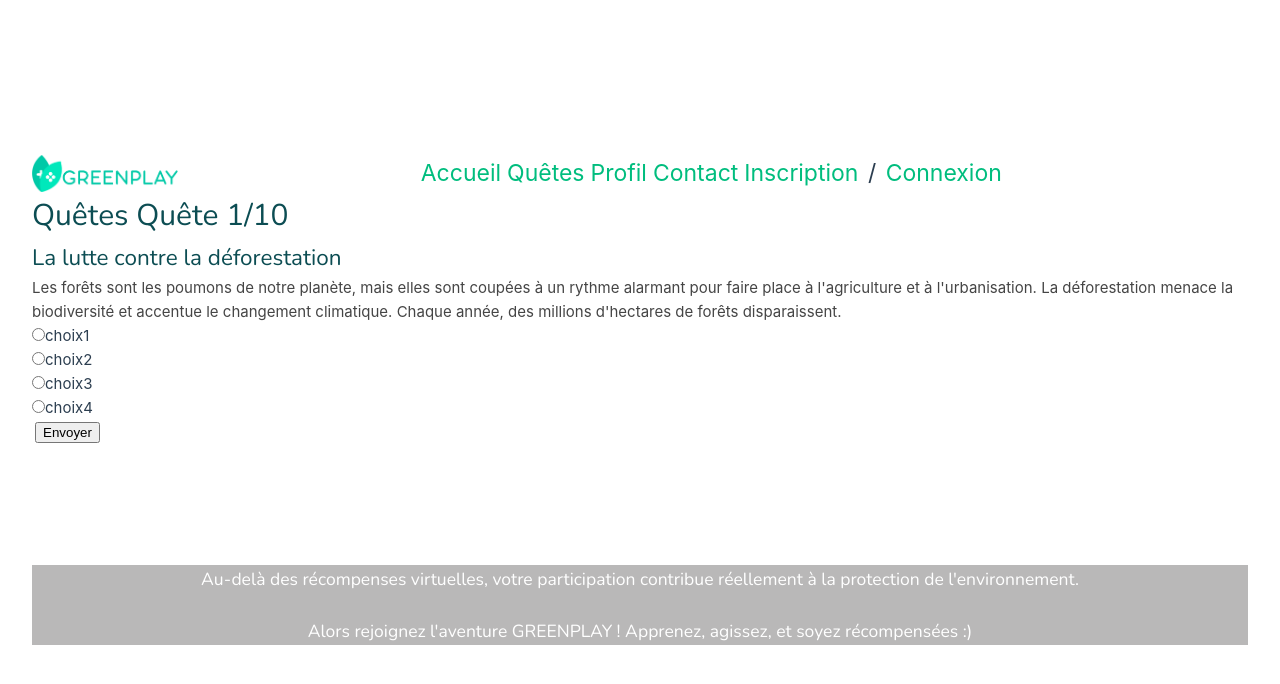
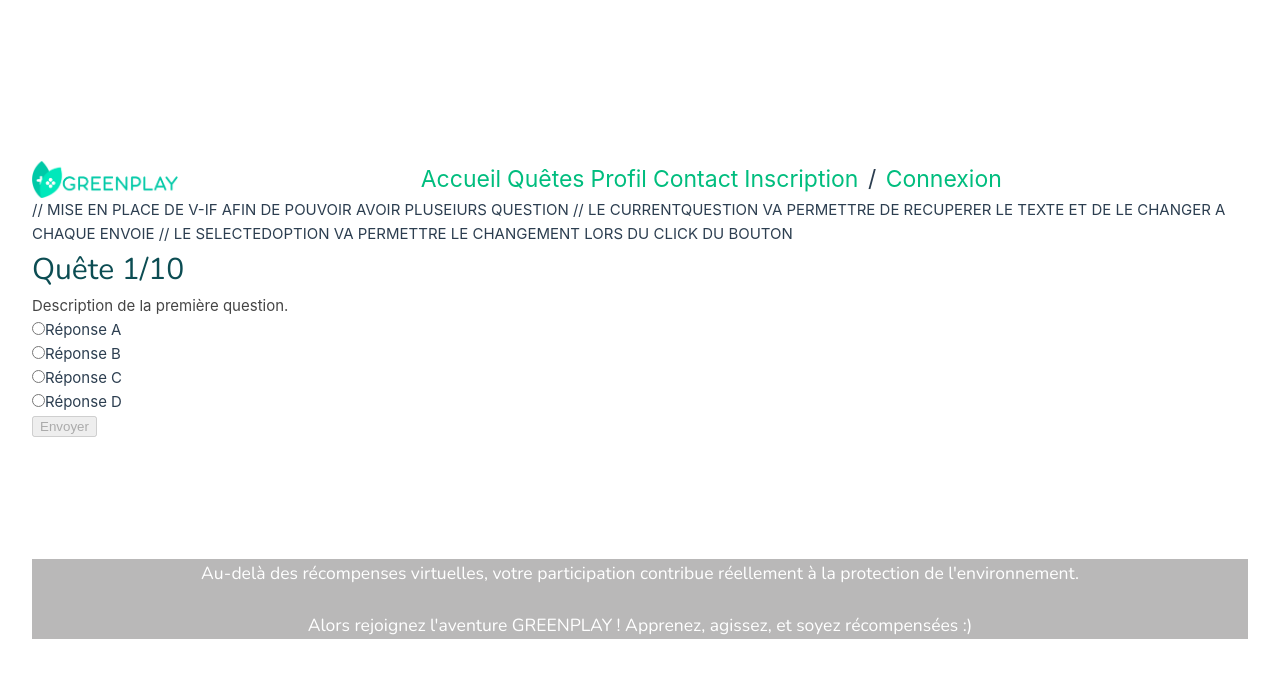
Before and after one commit to AliceGH-mmi22g02/SAE401, a Vue app: page /quete1 in a window 1280 px wide. Shown: the top 684 px of the page. Built offline with nearby package versions, Linux system fonts and the light colour scheme.

Commit message:
SCSS quete, SCSS Information part1 Fonctionnalité localStore changer

```diff
--- a/public/css/_global.scss
+++ b/public/css/_global.scss
@@ -16,3 +16,89 @@ p {
   color: $color_black;
   font-weight: $font-regular;
 }
+
+.quete {
+  text-align: center;
+  margin-top: 5%;
+  font-family: "Inter Regular";
+}
+
+.titreinfo {
+  text-align: center;
+}
+
+.partieinfo {
+  margin-top: 5%;
+  text-align: center;
+}
+
+.grid {
+  display: grid;
+  grid-template-columns: repeat(3, 1fr);
+  gap: 20px;
+  text-align: center;
+  margin-top: 5%;
+  margin-left: 8%;
+
+  .grid-forme {
+    background-color: #D9D9D9;
+    padding: 20px;
+    width: 60%;
+    height: 300px;
+    display: flex;
+    align-items: center;
+    flex-direction: column;
+    border-radius: 15px;
+
+    h3 {
+      font-size: 16px;
+    }
+
+    p {
+      font-size: 10px;
+    }
+  }
+
+  .grid-forme-fond {
+    background-color: #B1B1B1;
+    width: 195px;
+    height: 100px;
+    border-radius: 15px;
+  }
+}
+
+.grid2 {
+  display: grid;
+  grid-template-columns: repeat(2, 1fr);
+  gap: 20px;
+  text-align: center;
+  margin-top: 5%;
+  margin-left: 20%;
+
+
+  .grid2-forme {
+    background-color: #D9D9D9;
+    padding: 20px;
+    width: 46%;
+    height: 300px;
+    display: flex;
+    align-items: center;
+    flex-direction: column;
+    border-radius: 15px;
+
+    h3 {
+      font-size: 17px;
+    }
+
+    p {
+      font-size: 10px;
+    }
+  }
+
+  .grid2-forme-fond {
+    background-color: #B1B1B1;
+    width: 195px;
+    height: 100px;
+    border-radius: 15px;
+  }
+}
--- a/src/views/Quete/Quete1View.vue
+++ b/src/views/Quete/Quete1View.vue
@@ -1,74 +1,79 @@
 <template>
-  <main>
-    <h1>Quêtes Quête 1/10</h1>
-    <h2>La lutte contre la déforestation</h2>
-    <p>Les forêts sont les poumons de notre planète, mais elles sont coupées à un rythme alarmant pour faire place à l'agriculture et à l'urbanisation. La déforestation menace la biodiversité et accentue le changement climatique. Chaque année, des millions d'hectares de forêts disparaissent.</p>
-    <input type="radio" id="choix1" name="choix" value="choix1" @change="updateChoix('choix1')">
-    <label for="choix1">choix1</label><br>
-    <input type="radio" id="choix2" name="choix" value="choix2" @change="updateChoix('choix2')">
-    <label for="choix2">choix2</label><br>
-    <input type="radio" id="choix3" name="choix" value="choix3" @change="updateChoix('choix3')">
-    <label for="choix3">choix3</label><br>
-    <input type="radio" id="choix4" name="choix" value="choix4" @change="updateChoix('choix4')">
-    <label for="choix4">choix4</label><br>
-    <RouterLink :to="nextRoute">
-      <button @click="envoyerScore(choixUtilisateur)">Envoyer</button>
-    </RouterLink>
-  </main>
+  <div>
+    // MISE EN PLACE DE V-IF AFIN DE POUVOIR AVOIR PLUSEIURS QUESTION
+    // LE CURRENTQUESTION VA PERMETTRE DE RECUPERER LE TEXTE ET DE LE CHANGER A CHAQUE ENVOIE
+    // LE SELECTEDOPTION VA PERMETTRE LE CHANGEMENT LORS DU CLICK DU BOUTON
+    <div v-if="currentQuestion">
+      <h1>{{ currentQuestion.title }}</h1>
+      <p>{{ currentQuestion.description }}</p>
+      <div v-for="(option, optionIndex) in currentQuestion.options" :key="optionIndex">
+        <input type="radio" :id="`option-${optionIndex}`" :value="option" :name="`question-${currentQuestionIndex}`" v-model="selectedOption">
+        <label :for="`option-${optionIndex}`">{{ option }}</label>
+      </div>
+      <button @click="envoyerScore" :disabled="!selectedOption">Envoyer</button>
+    </div>
+    <div v-else>
+      <h1>Fin des questions</h1>
+      <button @click="goToResult">Voir le résultat</button>
+    </div>
+  </div>
 </template>
 
 <script setup>
 import { useRouter } from 'vue-router';
 import { useStore } from 'vuex';
+import { ref, computed } from 'vue';
 
 const router = useRouter();
 const store = useStore();
 
-// DEFINISEMENT DE LA ROUTE POUR LA PROCHAINE PAGE
-const nextRoute = '/quete2';
 
-// CETTE VARIABLE EST UTILISER POUR STOCKER LE CHOIX DE L'UTILISATEUR
-let choixUtilisateur = '';
+// MISE EN PLACE D'UN CONST QUESTIONS AFIN DE CONTENIR CHAQUE QUESTION
+const questions = [
+  {
+    title: "Quête 1/10",
+    description: "Description de la première question.",
+    options: ["Réponse A", "Réponse B", "Réponse C", "Réponse D"],
+    correctAnswer: "Réponse A"
+  },
+  {
+    title: "Quête 2/10",
+    description: "Description de la deuxième question.",
+    options: ["Réponse A", "Réponse B", "Réponse C", "Réponse D"],
+    correctAnswer: "Réponse B"
+  },
+  {
+    title: "Quête 3/10",
+    description: "Description de la troisième question.",
+    options: ["Réponse A", "Réponse B", "Réponse C", "Réponse D"],
+    correctAnswer: "Réponse C"
+  },
 
-// CETTE VARIABLE EST UTILISER POUR SUIVRE SI UN CHOIX A ÉTÉ SÉLECTIONNÉ
-let isSelectionnee = false;
+];
 
+let currentQuestionIndex = ref(0); // VA PERMETTRE DE CHANGEZ DE QUESTION
+let selectedOption = ref(null);
 
-// FONCTION POUR METTRE À JOUR L'ÉTAT DE LA SÉLECTION
-// function updateSelection() {
-  // isSelectionnee = true;
-  // console.log('updateSelection appelée, isSelectionnee:', isSelectionnee);
-// }
+function envoyerScore() {
+  const currentQuestion = questions[currentQuestionIndex.value];
 
-// FONCTION POUR METTRE A JOUR LE CHOIX DE L'UTILISATEUR
-async function updateChoix(choix) {
-  choixUtilisateur = choix;
-}
+  if (selectedOption.value === currentQuestion.correctAnswer) {
+    store.commit('updateScore', 1); // PERMET D'EFFECTUER UN COMMIT SI LA REPONSE EST CORRECTE
+  }
 
-// FONCTION POUR CALCULER LE SCORE SELON LA REPONSE
-function calculateScore(choixUtilisateur) {
-  const bonneReponse = 'choix1'; // INDIQUATION DE LE BONNE REPONSE
-
-  // CONDITION POUR VALIDER LA REPONSE
-  if (choixUtilisateur === bonneReponse) {
-    return 1; // SI REPONSE CORRECTE = 1
-  } else {
-    return 0; // SINON = 0
+  if (currentQuestionIndex.value + 1 < questions.length) {
+    currentQuestionIndex.value++; // PASSE A LA QUESTION SUIVANTE
+    selectedOption.value = null; // REINTIALISE LA VALEUR POUR LA QUESTIONS (0)
+  }
+  else {
+    goToResult(); // PERMET DE PASSER A LA PAGE RESULTAT
   }
 }
 
-// FONCTION POUR ENVOYER LE SCORE
-function envoyerScore(choixUtilisateur) {
-  // CONST POUR CONFIRMER LA QUÊTE ET CALCULER LE SCORE
-  const scoreQuete1 = calculateScore(choixUtilisateur);
-
-  // MISE EN PLACE D'UN COMMIT POUR METTRE A JOUR LE SCORE SUR LE LOCAL VUEX
-  store.commit('updateScore', scoreQuete1);
-
-  // REMPLACER LE ROUTEUR LING POUR NAVIQUER VERS LA QUETE SUIVANTE ET CONSERVER LE SCORE
-  router.push({ name: 'Quete2', query: { score: scoreQuete1 } });
+function goToResult() {
+  router.push({ name: 'Resultat' });
 }
 
-// Fonction pour tester la valeur de isSelectionnee
-
+// PERMET D'OBTENIR LA QUESTION SELON LA QUETE EN COUR
+const currentQuestion = computed(() => questions[currentQuestionIndex.value]);
 </script>
--- a/src/views/QueteView.vue
+++ b/src/views/QueteView.vue
@@ -1,10 +1,36 @@
+<template>
+    <div class="quete">
+      <h1>Quêtes 1</h1>
+      <h2>La lutte contre la déforestation</h2>
+      <p>Les forêts sont les poumons de notre planète, mais elles sont coupées à un rythme alarmant pour faire place à l'agriculture et à l'urbanisation. La déforestation menace la biodiversité et accentue le changement climatique. Chaque année, des millions d'hectares de forêts disparaissent.</p>
+    </div>
+    <h3>Objectif :</h3>
+
+
+    <h3>Quête principale :</h3>
+
+    <div>
+      <label>
+        <input type="radio" name="questSelection" value="/Quete1" v-model="questRoute"> Quête 1
+      </label>
+    </div>
+    <h3>Quête secondaire :</h3>
+    <div>
+      <label>
+        <input type="radio" name="questSelection" value="/Information" v-model="questRoute"> Information
+      </label>
+    </div>
+    <RouterLink :to="questRoute">Commencer la quête</RouterLink>
+</template>
+
 <script setup>
-  import { RouterLink } from "vue-router";
+  import { useRouter } from 'vue-router';
+  import { ref, watch } from 'vue';
+
+  const router = useRouter();
+  const questRoute = ref('');
+
+  watch(questRoute, (newValue, oldValue) => {
+    console.log('Quest route changed:', newValue);
+  });
 </script>
-<template>
-  <main>
-    <h1>Quête </h1>
-    <p>Bienvenue sur GREENPLAY</p>
-    <RouterLink to="/Quete1">Commencer le questionnaire</RouterLink>
-  </main>
-</template>
```
Also changed, not shown: src/router/index.js (+7 -5 lines), src/views/InformationView.vue (added, +107 -0 lines).
